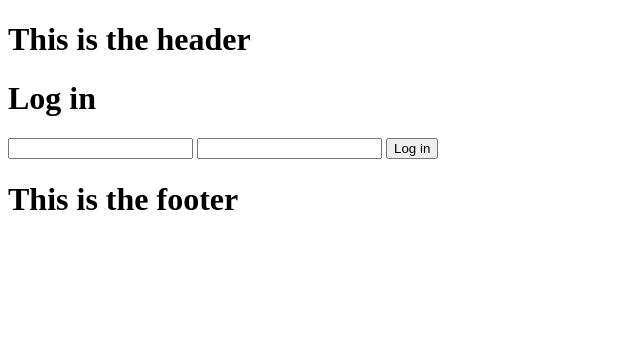
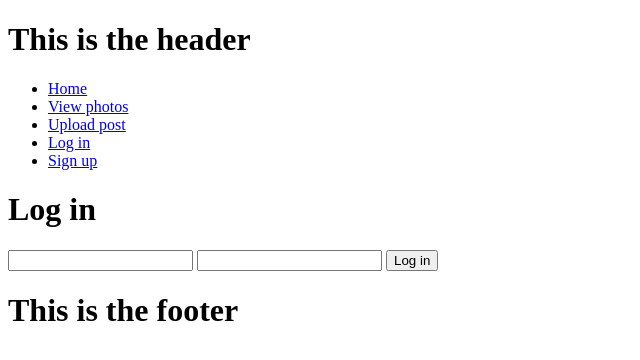
Before and after one commit to paulsoh/vanity-fair, a Django app: page /post/ in a window 1280 px wide. Shown: the top 360 px of the page, without its empty margins (0-640 px from the left). Run offline with Django 3.2, Linux system fonts and the light colour scheme.

Commit message:
modify: header.html so that all post and user functionality may be checked         pep8 fix in signup.py

```diff
--- a/vanityfair/vanityfair/templates/partials/header.html
+++ b/vanityfair/vanityfair/templates/partials/header.html
@@ -1,3 +1,31 @@
 <header id="header">
     <h1>This is the header</h1>
+    <nav>
+        <ul>
+            <li>
+                <a href="{% url 'home' %}">Home</a>
+            </li>
+            <li>
+                <a href="{% url 'posts' %}">View photos</a>
+            </li>
+            <li>
+                <a href="{% url 'post' %}">Upload post</a>
+            </li>
+            {% if request.user.is_authenticated %}
+            <li>
+                <a href="{% url 'profile' %}">View my profile</a>
+            </li>
+            <li>
+                <a href="{% url 'logout' %}">Log out</a>
+            </li>
+            {% else %}
+            <li>
+                <a href="{% url 'login' %}">Log in</a>
+            </li>
+            <li>
+                <a href="{% url 'signup' %}">Sign up</a>
+            </li>
+            {% endif %}
+        </ul>
+    </nav>
 </header>
```
Also changed, not shown: vanityfair/user/views/signup.py (line endings or trailing spaces).
